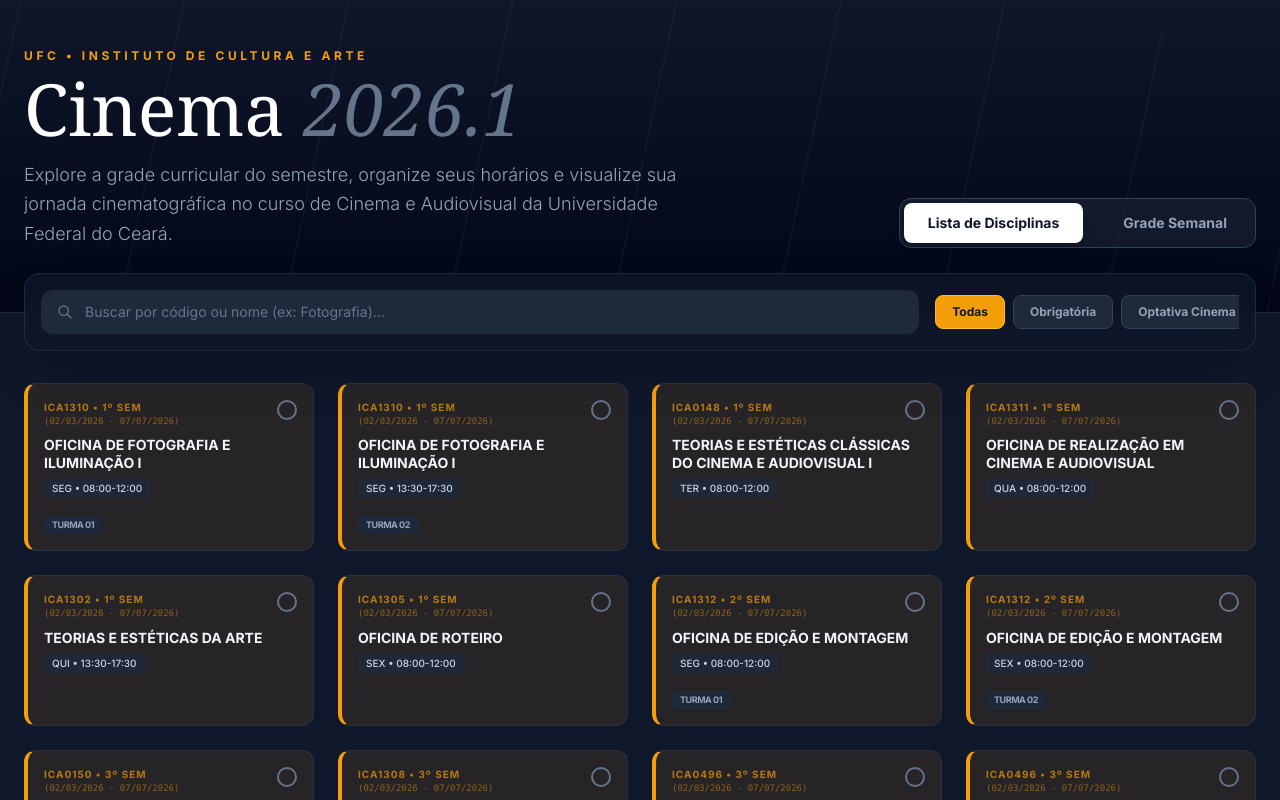
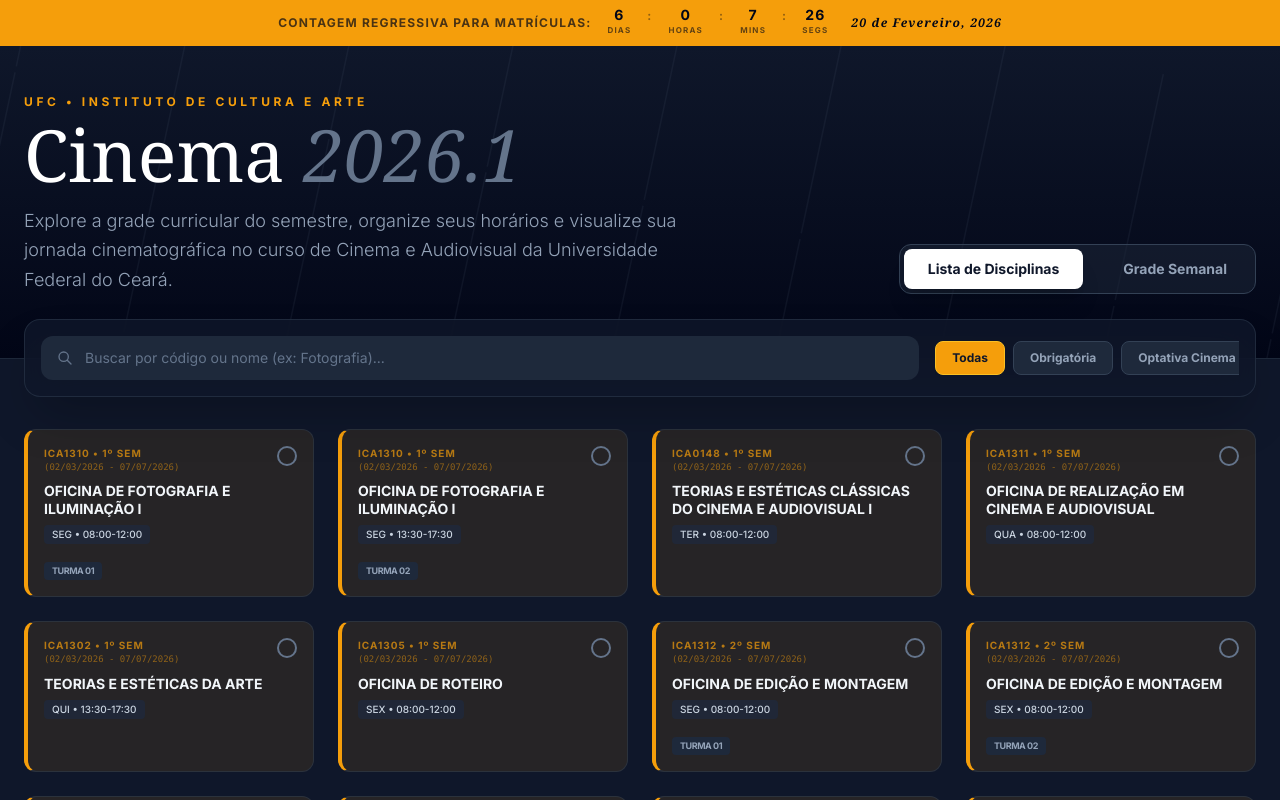
Before and after one commit to falmeidaco/cinemaufc-ofertas2026, a React (Vite) app: page / in a window 1280 px wide. Shown: the top 800 px of the page. Built offline with nearby package versions, Linux system fonts and the light colour scheme.

Commit message:
contador até dia da matrícula

```diff
--- a/App.tsx
+++ b/App.tsx
@@ -4,6 +4,66 @@
 import { parseCSV, mapRowToDiscipline } from './data';
 import CourseCard from './components/CourseCard';
 import ScheduleGrid from './components/ScheduleGrid';
+
+const CountdownTimer: React.FC = () => {
+  const [timeLeft, setTimeLeft] = useState<{ days: number; hours: number; minutes: number; seconds: number } | null>(null);
+  const targetDate = useMemo(() => new Date('2026-02-04T00:00:00'), []);
+
+  useEffect(() => {
+    const calculateTime = () => {
+      const now = new Date();
+      const difference = targetDate.getTime() - now.getTime();
+
+      if (difference <= 0) {
+        setTimeLeft(null);
+        return;
+      }
+
+      setTimeLeft({
+        days: Math.floor(difference / (1000 * 60 * 60 * 24)),
+        hours: Math.floor((difference / (1000 * 60 * 60)) % 24),
+        minutes: Math.floor((difference / 1000 / 60) % 60),
+        seconds: Math.floor((difference / 1000) % 60),
+      });
+    };
+
+    calculateTime();
+    const interval = setInterval(calculateTime, 1000);
+    return () => clearInterval(interval);
+  }, [targetDate]);
+
+  if (!timeLeft) return null;
+
+  return (
+    <div className="bg-amber-500 text-slate-950 py-2 px-6 overflow-hidden relative">
+      <div className="max-w-7xl mx-auto flex items-center justify-center gap-4 text-xs font-black uppercase tracking-widest">
+        <span className="opacity-70 hidden sm:inline">Contagem regressiva para matrículas:</span>
+        <div className="flex gap-4">
+          <div className="flex flex-col items-center">
+            <span className="text-sm leading-none">{timeLeft.days}</span>
+            <span className="text-[8px] opacity-60">Dias</span>
+          </div>
+          <span className="opacity-40">:</span>
+          <div className="flex flex-col items-center">
+            <span className="text-sm leading-none">{timeLeft.hours}</span>
+            <span className="text-[8px] opacity-60">Horas</span>
+          </div>
+          <span className="opacity-40">:</span>
+          <div className="flex flex-col items-center">
+            <span className="text-sm leading-none">{timeLeft.minutes}</span>
+            <span className="text-[8px] opacity-60">Mins</span>
+          </div>
+          <span className="opacity-40">:</span>
+          <div className="flex flex-col items-center w-6">
+            <span className="text-sm leading-none">{timeLeft.seconds}</span>
+            <span className="text-[8px] opacity-60">Segs</span>
+          </div>
+        </div>
+        <span className="ml-2 font-serif italic normal-case font-bold hidden md:inline">20 de Fevereiro, 2026</span>
+      </div>
+    </div>
+  );
+};
 
 const App: React.FC = () => {
   const [disciplines, setDisciplines] = useState<Discipline[]>([]);
@@ -93,6 +153,7 @@
 
   return (
     <div className="min-h-screen bg-[#0f172a] text-slate-100 flex flex-col">
+      <CountdownTimer />
       {/* Cinematic Header */}
       <header className="relative bg-gradient-to-b from-slate-900 to-slate-950 border-b border-slate-800 pt-12 pb-16 overflow-hidden">
         <div className="absolute inset-0 opacity-10 pointer-events-none">
```
